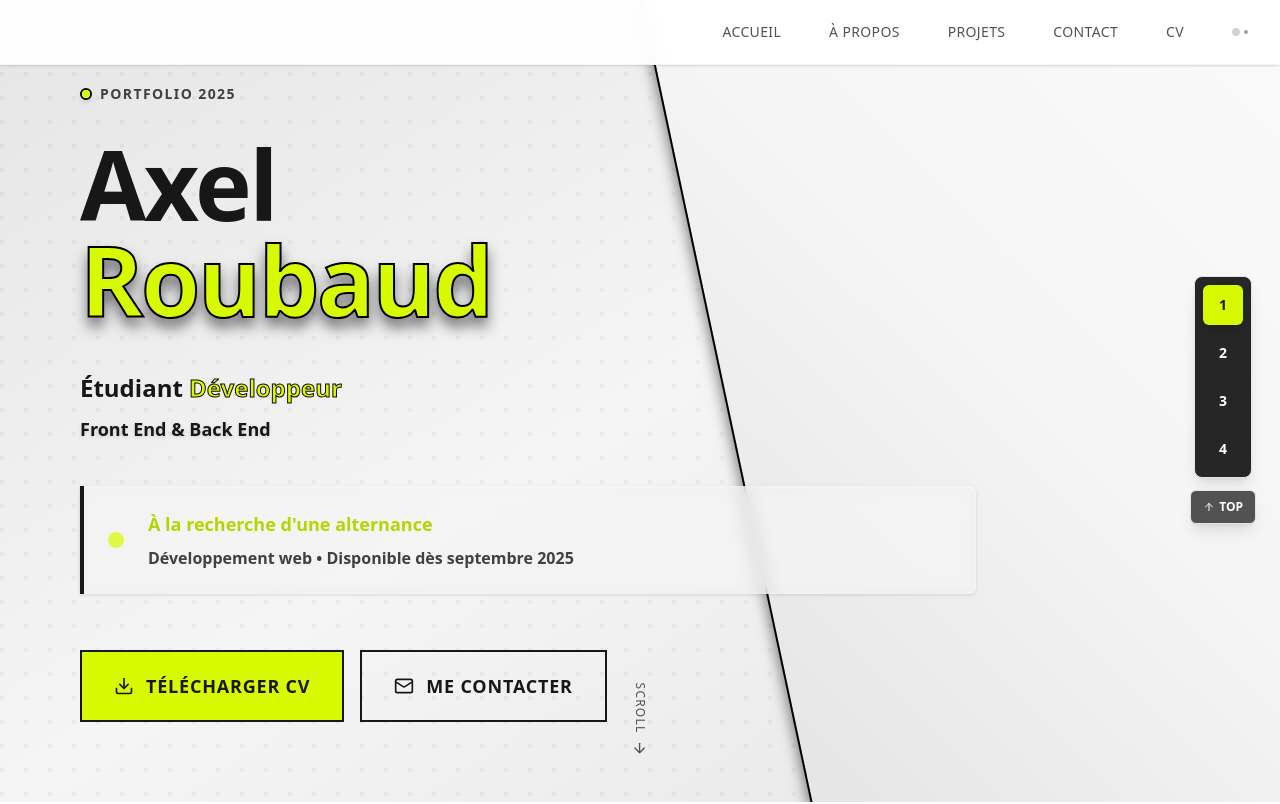
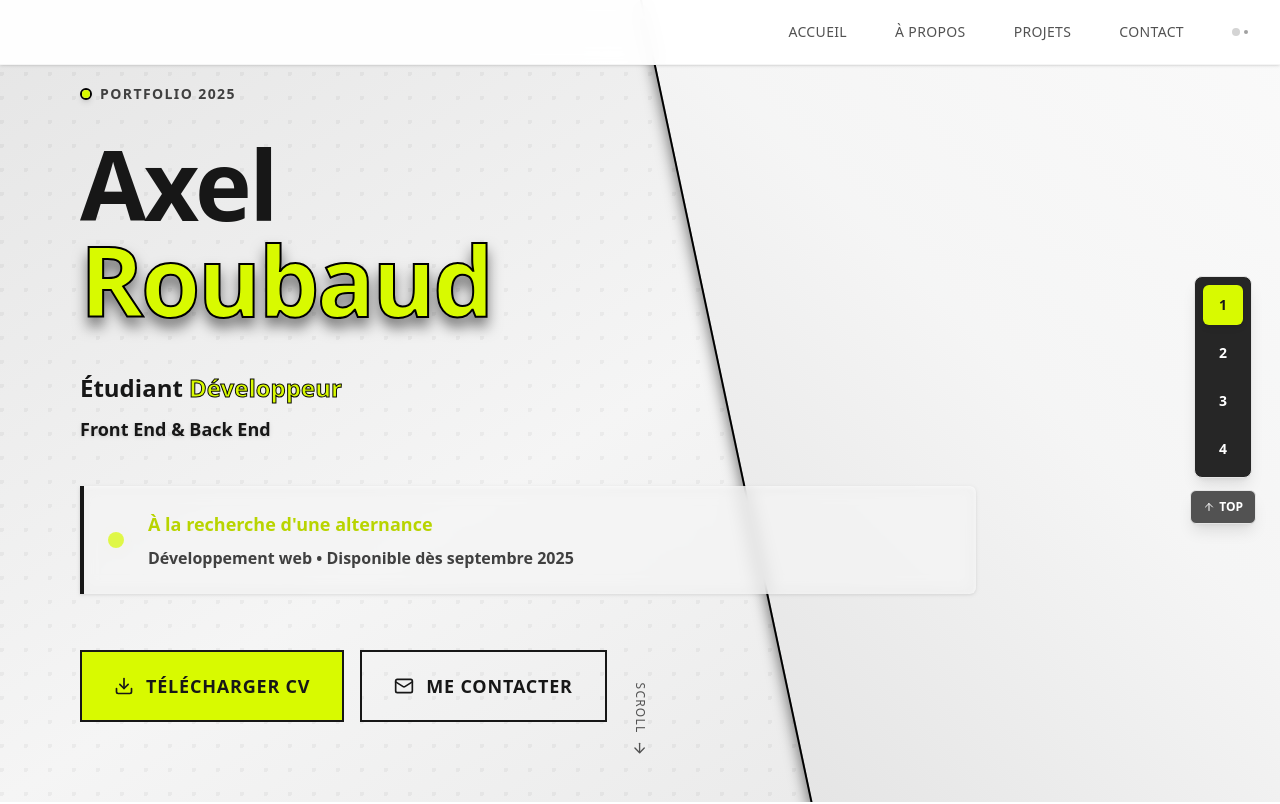
Before and after one commit to ROUBAUD-Axel-2225073b/mon-cv-numerique, a React (Vite) app: page / in a window 1280 px wide. Shown: the top 804 px of the page. Built offline with nearby package versions, Linux system fonts and the light colour scheme.

Commit message:
feat: delete element 'CV' Navbar

```diff
--- a/src/data/mockData.ts
+++ b/src/data/mockData.ts
@@ -18,7 +18,6 @@ export const navItems: NavItem[] = [
   { label: 'À propos', href: '#about' },
   { label: 'Projets', href: '#projects' },
   { label: 'Contact', href: '#contact' },
-  { label: 'CV', href: '/cv.pdf' },
 ];
 
 export const sections: Section[] = [
```
